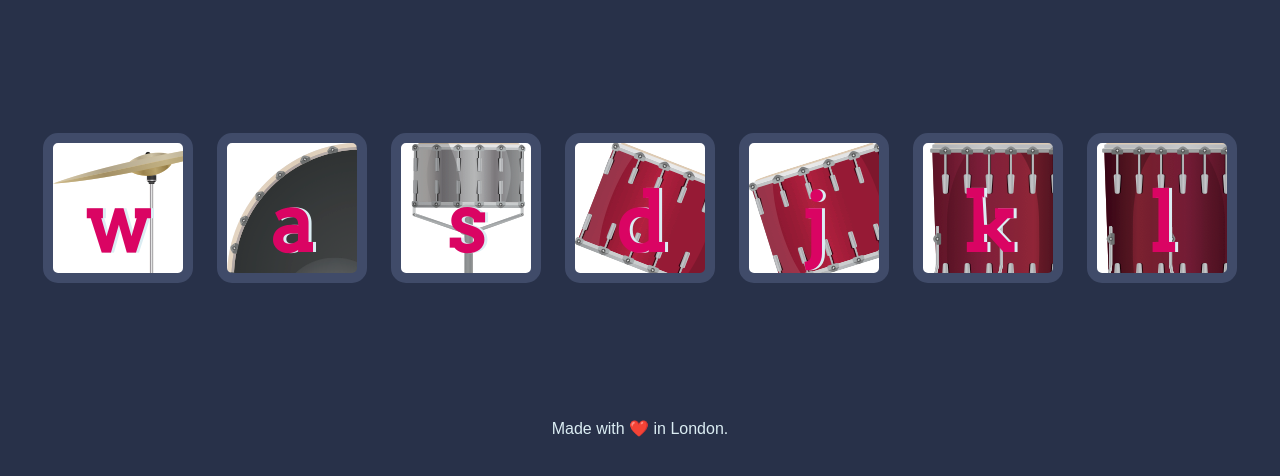
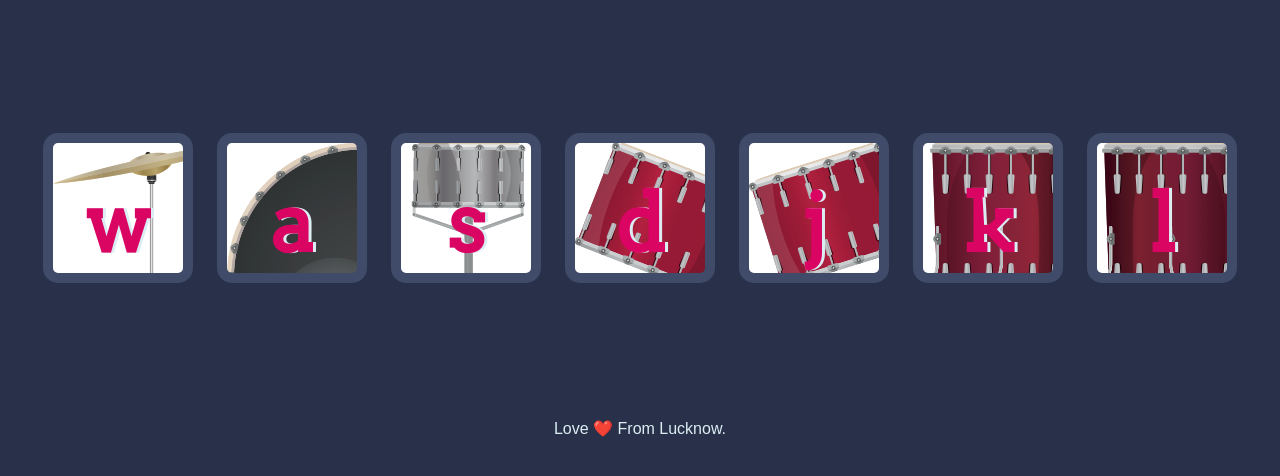
Before and after one commit to anuragpandey123/The-Drum-Kit, a plain HTML site: page index.html in a window 1280 px wide. Shown: the part 156-632 px from the top of the page. Drawn offline with Linux system fonts and the light colour scheme.

Commit message:
Update index.html

```diff
--- a/index.html
+++ b/index.html
@@ -43,7 +43,7 @@
 <script src="index.js" charset="utf-8"></script>
 
  <footer>
-    Made with ❤️ in London.
+    Love ❤️ From Lucknow.
   </footer>
 </body>
 
```
